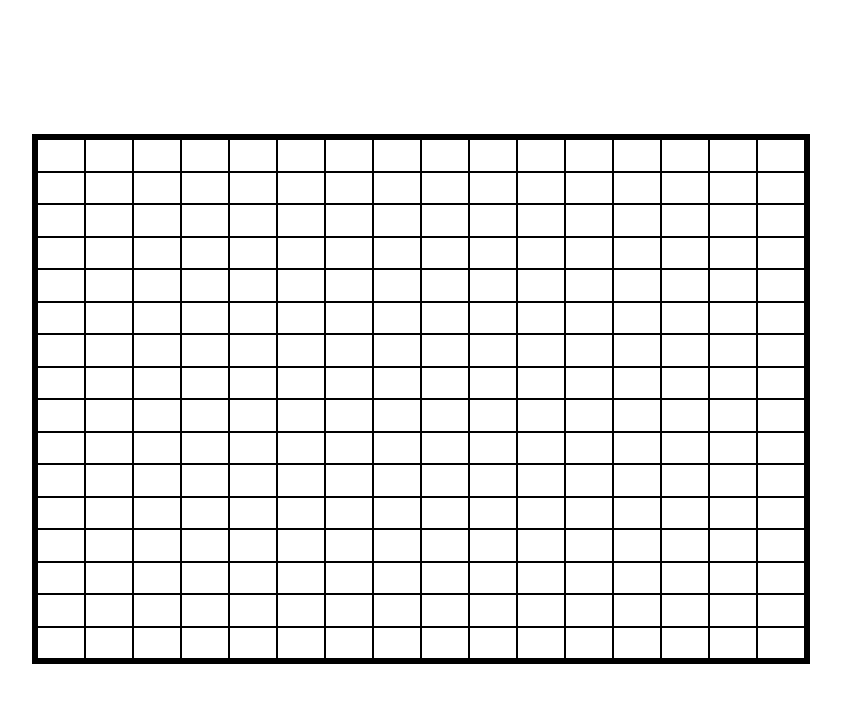
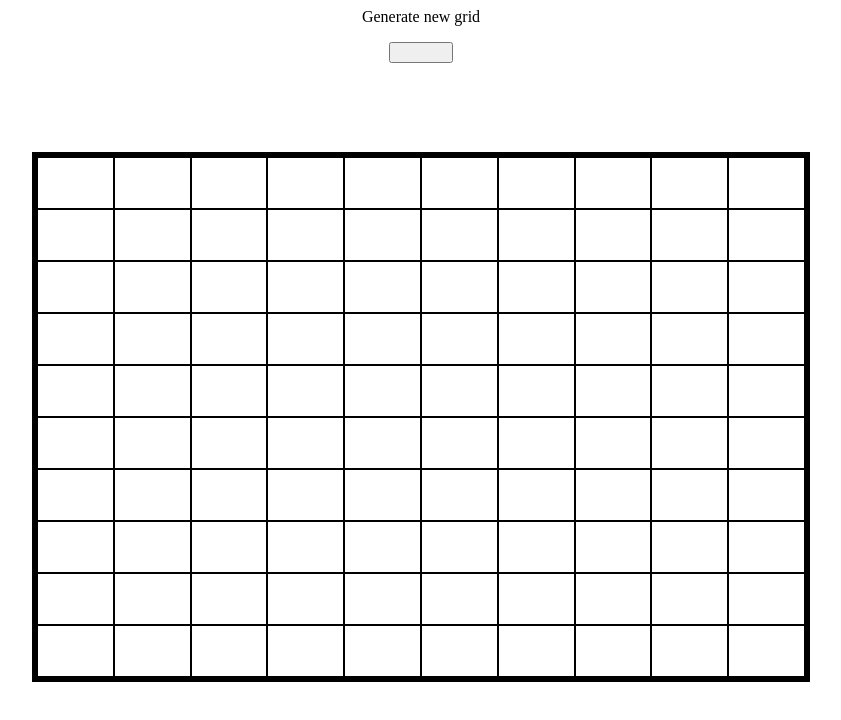
Before and after one commit to brettwilliams16/etch-a-sketchj, a plain HTML site: page index.html in a window 1280 px wide. Shown: the whole page, without its empty margins (219-1060 px from the left). Drawn offline with Linux system fonts and the light colour scheme.

```diff
--- a/index.html
+++ b/index.html
@@ -8,6 +8,7 @@
     <link rel="stylesheet" href="styles.css">
 </head>
 <body>
+    <input type="button" class="new-grid">Generate new grid</input>
     <div class="container"></div>
 
 
--- a/script.js
+++ b/script.js
@@ -1,24 +1,42 @@
 const container = document.querySelector(".container");
+const newGrid = document.querySelector(".new-grid");
+let squares = null;
 
-makeGrid();
+makeGrid(10);
 
+function clearBoard() {
+    let squaresToRemove = document.querySelectorAll(".gridSquare");
+    squaresToRemove.forEach(square => {
+        square.parentNode.removeChild(square);
+    })
+}
 
-
+function generateGrid(){
+    clearBoard();
+    let dim = prompt("Please enter the new dimensions:");
+    if(dim > 100){
+        dim = prompt("Please enter a number less than 100:");
+    }
+    makeGrid(dim);
+}
 function hovered(e) {
     this.classList.toggle("hovered");
 }
-function makeGrid() {
-    for(let i = 0; i < 16; i++){
-        for(let j = 0; j < 16; j++){
-            let gridPiece = document.createElement("div");
-            gridPiece.classList.add("gridSquare");
-            container.appendChild(gridPiece);
+function makeGrid(newSize) {
+    container.style.setProperty(`grid-template-columns`, `repeat(${newSize}, 1fr)`);
+    container.style.setProperty(`grid-template-rows`, `repeat(${newSize}, 1fr)`);
+    for(let i = 0; i < newSize; i++){
+        for(let j = 0; j < newSize; j++){
+            let gridSquare = document.createElement("div");
+            gridSquare.classList.add("gridSquare");
+            container.appendChild(gridSquare);
         }
     }
+    squares = null;
+    squares = document.querySelectorAll(".gridSquare");
+    squares.forEach(square =>{
+        square.addEventListener("mouseover", hovered);
+    })
 }
 
-const squares = document.querySelectorAll(".gridSquare");
-
-squares.forEach(square =>{
-    square.addEventListener("mouseover", hovered);
-})
+newGrid.addEventListener("click", generateGrid);
--- a/styles.css
+++ b/styles.css
@@ -1,7 +1,16 @@
+
 body{
     display: flex;
     justify-content: center;
     align-items: center;
+    flex-direction: column;
+    position: relative;
+}
+
+.new-grid{
+    width: 5vw;
+    position: absolute;
+    top: 5%;
 }
 
 .container{
@@ -10,8 +19,6 @@ body{
     width: 60vw;
     margin-top: 10%;
     display: grid;
-    grid-template-rows: repeat(16, 1fr);
-    grid-template-columns: repeat(16, 1fr);
 }
 
 .gridSquare {
```
